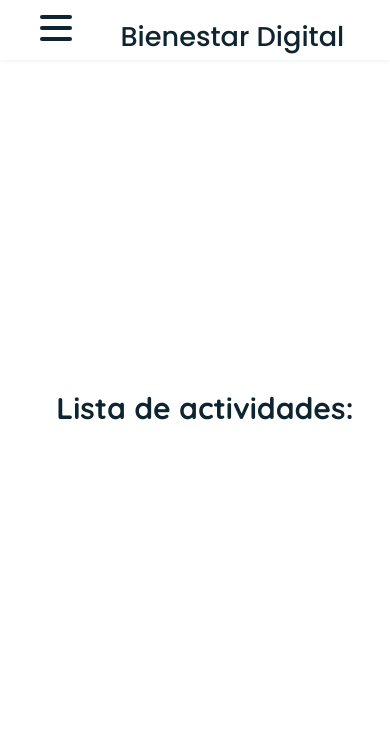
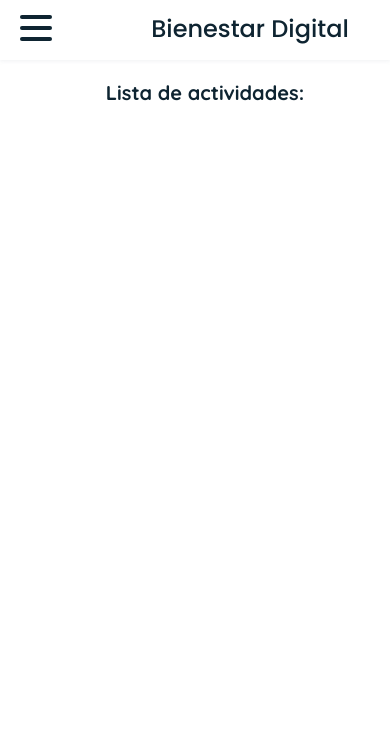
Before and after one commit to Sauloopez/bienestar-digital, a Django app: template bienestar_digital/home/templates/home_index.html in a window 390 px wide. Shown: the top 754 px of the page. Run offline with Django 4.2, Linux system fonts and the light colour scheme; the template is opened without the code that fills it, so the values that code supplies are empty.

Commit message:
responsive and styles for nav, ready

```diff
--- a/bienestar_digital/static/css/home/base.css
+++ b/bienestar_digital/static/css/home/base.css
@@ -1,20 +1,24 @@
-:root{
-    --font-body:'Quicksand';
+:root {
+  --font-body: 'Quicksand';
 }
-*, ::before, ::after {
+
+*,
+::before,
+::after {
   margin: 0;
   padding: 0;
   box-sizing: border-box;
 }
 
 body {
-    width: 100%;
   min-height: 100vh;
   display: flex;
+  margin: 0 !important;
+  width: 100%;
   flex-direction: column;
 }
 
-footer{
+footer {
   display: flex;
   bottom: 0;
   width: 100%;
@@ -23,8 +27,7 @@ footer{
 
 
 .container {
-    max-width: 1050px;
-    width: 90%;
+  width: 100%;
   margin: auto;
 }
 
@@ -36,7 +39,7 @@ footer{
   background-color: white;
 }
 
-  .nav_title{
+.nav_title {
   font-family: "Poppins", sans-serif;
   font-size: 1.8rem;
 }
@@ -79,7 +82,7 @@ footer{
   display: block;
   height: 32px;
   width: 32px;
-    top: 20px;
+  top: 15px;
   left: 20px;
   z-index: 5;
   opacity: 0;
@@ -126,18 +129,16 @@ footer{
   background-color: #ebebeb;
   height: 100vh;
   width: 100%;
-    transform: translate(-150%);
+  transform: translate(-100%);
   display: flex;
   flex-direction: column;
-    margin-left: -160px;
+  margin: 0;
   padding-left: 50px;
   transition: transform 0.5s ease-in-out;
   text-align: center;
   font-family: "Poppins", sans-serif;
   position: fixed;
   z-index: 2;
-
-
 }
 
 .navbar .menu-items li {
@@ -146,50 +147,51 @@ footer{
   font-weight: 500;
 }
 
-  .logo .nav_title a{
+.logo .nav_title a {
   position: absolute;
-    top: 5px;
-    right: 15px;
+  right: 30px;
   font-size: 1.7rem;
   color: #0e2431;
 }
 
-  .nav-container input[type="checkbox"]:checked ~ .menu-items {
+.nav-container input[type="checkbox"]:checked~.menu-items {
   transform: translateX(0);
 }
 
-  .nav-container input[type="checkbox"]:checked ~ .hamburger-lines .line1 {
+.nav-container input[type="checkbox"]:checked~.hamburger-lines .line1 {
   transform: rotate(45deg);
 }
 
-  .nav-container input[type="checkbox"]:checked ~ .hamburger-lines .line2 {
+.nav-container input[type="checkbox"]:checked~.hamburger-lines .line2 {
   transform: scaleY(0);
 }
 
-  .nav-container input[type="checkbox"]:checked ~ .hamburger-lines .line3 {
+.nav-container input[type="checkbox"]:checked~.hamburger-lines .line3 {
   transform: rotate(-45deg);
 }
 
-  .nav-container input[type="checkbox"]:checked ~ .logo{
+.nav-container input[type="checkbox"]:checked~.logo {
   display: none;
 }
 
 
-.main{
-    justify-content: center;
+.main {
+  display: flex;
+  margin-top: 80px;
+  flex-direction: column;
+  width: 100%;
   align-items: center;
-    position: relative;
-    display: grid;
-    height: 80vh;
-    margin: 0;
-    margin-top: 80px;
-    margin-bottom: 30px;
-    margin-left: 30px;
-    margin-right: 30px;
 }
-.vertical-line{
+
+.vertical-line {
   border-left: 1px solid #b1b1b1;
   height: 400px;
   margin-left: 15px;
   margin-right: 15px;
 }
+
+@media (max-width: 1000px){
+  .logo .nav_title a {
+    font-size: 1.5rem;
+  }
+}
--- a/bienestar_digital/static/css/home/index.css
+++ b/bienestar_digital/static/css/home/index.css
@@ -1,18 +1,20 @@
-.activities{
-  width: 100%;
+.activities {
+  display: flex;
+  flex-direction: column;
+  padding-left: 20px;
+  position: relative;
 }
 
-.title{
+.title {
   color: #0e2431;
   font-family: "Quicksand";
   font-weight: bold;
   font-size: 35px;
-  text-align: justify;
   padding-bottom: 20px;
-  padding-left: 20px;
+  margin: 0;
 }
 
-.activity-title{
+.activity-title {
   color: #0e2431;
   font-family: "Quicksand";
   font-weight: bold;
@@ -20,10 +22,10 @@
   text-align: justify;
 }
 
-.main .activity{
+.main .activity {
   display: flex;
   align-items: center;
-  padding: 20px 30px 30px 50px;
+  padding-bottom: 30px;
 }
 
 .activities .activity .img-activity {
@@ -32,25 +34,26 @@
   border-radius: 10px;
 }
 
-.activities .activity .activity-information{
+.activities .activity .activity-information {
   flex: 1;
   height: 100%;
   padding-top: 20px;
 }
 
-.activities .activity .activity-information p{
+.activities .activity .activity-information p {
   color: #0e2431;
   font-family: "Quicksand";
   font-weight: lighter;
   font-size: 15px;
 }
 
-.vertical-line{
+.vertical-line {
   border-left: 1px solid #b1b1b1;
   height: 400px;
   margin-left: 15px;
   margin-right: 15px;
 }
+
 .activity .activity-information .schedule {
   font-family: 'Quicksand', 'sans-serif';
   font-size: 10px;
@@ -62,7 +65,9 @@
   margin-bottom: 10px;
 }
 
-.schedule, th, td{
+.schedule,
+th,
+td {
   border-collapse: collapse;
   border-right: 1px solid #b1b1b1;
   border-top: 1px solid #b1b1b1;
@@ -70,17 +75,17 @@
   text-align: center;
 }
 
-.schedule tbody .hour-available{
+.schedule tbody .hour-available {
   background-color: blue;
   border-color: blue;
 }
 
 @media (max-width: 1000px) {
   .main .activities .activity {
+    display: flex;
     flex-direction: column;
-    align-items: flex-start;
-    display: grid;
-    padding-left: 20px;
+    align-items: center;
+    margin-right: 20px;
   }
 
   .activities .activity .vertical-line {
@@ -89,15 +94,28 @@
 
   .activities .activity .img-container img {
     width: 100%;
-    height: 50%;
+    height: 100%;
   }
-  .activities .activity .activity-information p{
+
+  .activity .activity-information .schedule {
+    font-size: 10px;
+  }
+
+  .schedule,
+  th,
+  td {
+    padding: 1px 2px 2px 1px;
+  }
+
+  .activities .activity .activity-information p {
     font-size: 12px;
   }
-  .activity-title{
+
+  .activity-title {
     font-size: 20px
   }
-  .title{
-    font-size: 30px;
+
+  .title {
+    font-size: 20px;
   }
 }
```
Also changed, not shown: bienestar_digital/db.sqlite3. Lines whose indentation alone changed are shown as unchanged.
